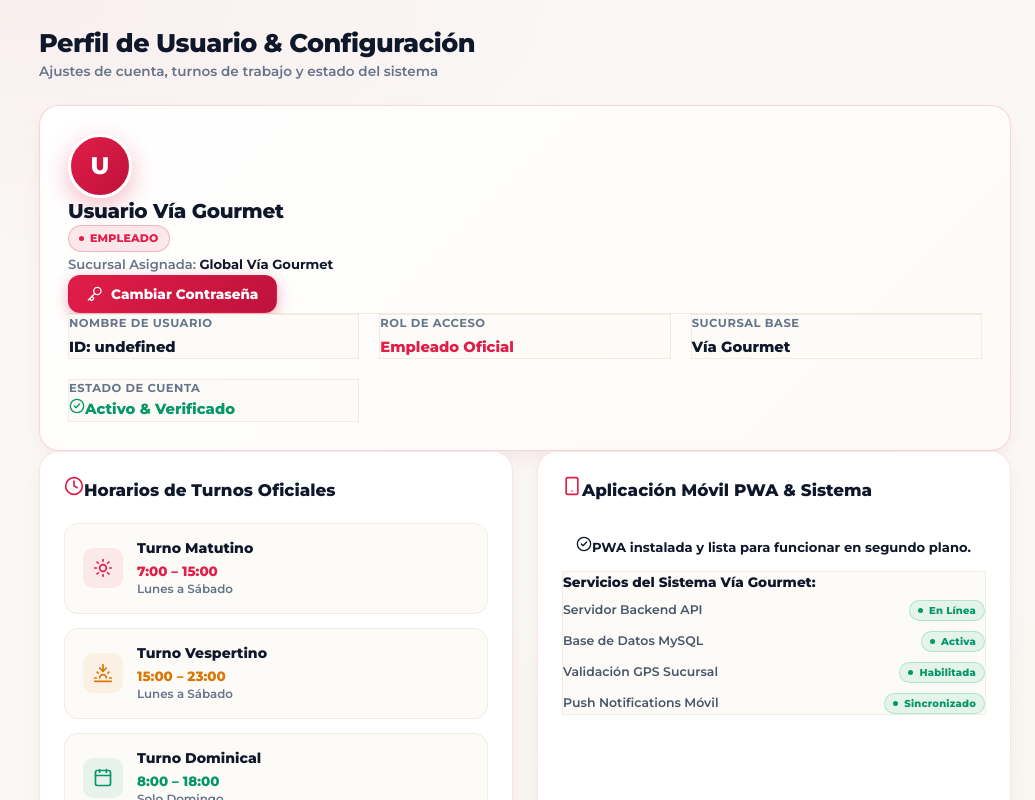
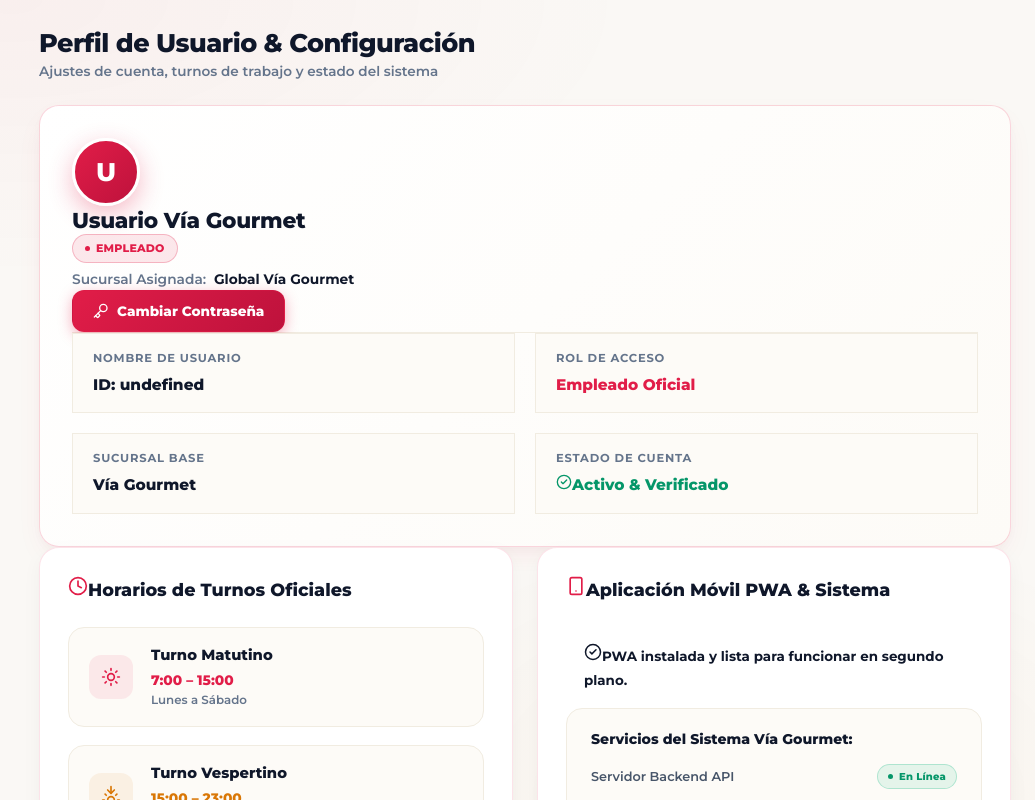
Before and after one commit to 243468-cloud/checador_frontend, a Next.js app: page /settings in a window 1280 px wide. Shown: the top 800 px of the page, without its empty margins (245-1280 px from the left). Built offline with nearby package versions, Linux system fonts and the light colour scheme; no server answers.

Commit message:
style: optimizar espaciado, paddings y margenes de texto/iconos en configuracion para maxima estetica y legibilidad

```diff
--- a/src/app/settings/page.tsx
+++ b/src/app/settings/page.tsx
@@ -71,15 +71,15 @@ export default function SettingsPage() {
           border: '1px solid rgba(225, 29, 72, 0.18)',
           boxShadow: '0 12px 32px -8px rgba(225, 29, 72, 0.08), 0 4px 14px rgba(0,0,0,0.03)',
           borderRadius: '20px',
-          padding: '28px',
+          padding: '32px',
         }}>
-          <div className="flex items-center justify-between flex-wrap gap-4 pb-6 mb-6" style={{ borderBottom: '1px solid #f1ece1' }}>
-            <div className="flex items-center gap-4">
+          <div className="flex items-center justify-between flex-wrap gap-6 pb-6 mb-6" style={{ borderBottom: '1px solid #f1ece1' }}>
+            <div className="flex items-center gap-5">
               <div style={{
-                width: 64, height: 64, borderRadius: '50%',
+                width: 68, height: 68, borderRadius: '50%',
                 background: 'linear-gradient(135deg, #e11d48, #be123c)',
                 color: '#ffffff',
-                fontWeight: 800, fontSize: '1.5rem',
+                fontWeight: 800, fontSize: '1.6rem',
                 display: 'flex', alignItems: 'center', justifyContent: 'center',
                 boxShadow: '0 8px 24px rgba(225, 29, 72, 0.3)',
                 border: '3px solid #ffffff',
@@ -88,16 +88,16 @@ export default function SettingsPage() {
               </div>
 
               <div>
-                <div className="flex items-center gap-2">
-                  <h2 style={{ fontSize: '1.25rem', fontWeight: 800, color: '#0f172a', letterSpacing: '-0.3px' }}>
+                <div className="flex items-center gap-3">
+                  <h2 style={{ fontSize: '1.35rem', fontWeight: 800, color: '#0f172a', letterSpacing: '-0.3px', margin: 0 }}>
                     {user?.fullName || 'Usuario Vía Gourmet'}
                   </h2>
-                  <span className="badge badge-primary" style={{ fontSize: '11px', padding: '4px 10px', fontWeight: 800 }}>
+                  <span className="badge badge-primary" style={{ fontSize: '11px', padding: '5px 12px', fontWeight: 800, borderRadius: '20px' }}>
                     {user?.role === 'SUPERUSER' ? 'SUPERUSUARIO' : user?.role === 'ADMIN' ? 'ADMINISTRADOR' : 'EMPLEADO'}
                   </span>
                 </div>
-                <div style={{ fontSize: '0.82rem', color: '#64748b', fontWeight: 600, marginTop: '3px' }}>
-                  Sucursal Asignada: <strong style={{ color: '#0f172a' }}>{user?.branchName || 'Global Vía Gourmet'}</strong>
+                <div style={{ fontSize: '0.86rem', color: '#64748b', fontWeight: 600, marginTop: '6px' }}>
+                  Sucursal Asignada: <strong style={{ color: '#0f172a', marginLeft: '4px' }}>{user?.branchName || 'Global Vía Gourmet'}</strong>
                 </div>
               </div>
             </div>
@@ -105,13 +105,13 @@ export default function SettingsPage() {
             <div className="flex items-center gap-3">
               <button
                 onClick={() => setShowPasswordModal(true)}
-                className="btn btn-primary flex items-center gap-2"
+                className="btn btn-primary flex items-center gap-2.5"
                 style={{
                   background: 'linear-gradient(135deg, #e11d48, #be123c)',
                   color: '#ffffff',
                   fontWeight: 800,
                   fontSize: '0.85rem',
-                  padding: '10px 18px',
+                  padding: '12px 20px',
                   borderRadius: '12px',
                   boxShadow: '0 4px 14px rgba(225, 29, 72, 0.35)',
                 }}
@@ -123,41 +123,41 @@ export default function SettingsPage() {
           </div>
 
           {/* Profile Metadata Details Grid */}
-          <div className="grid-4 gap-4">
-            <div className="p-4 rounded-xl" style={{ background: '#fdfbf7', border: '1px solid #f1ece1' }}>
-              <div style={{ fontSize: '0.72rem', color: '#64748b', fontWeight: 700, textTransform: 'uppercase', letterSpacing: '0.5px' }}>
+          <div className="grid-2-columns" style={{ gap: '20px' }}>
+            <div className="p-5 rounded-xl" style={{ background: '#fdfbf7', border: '1px solid #f1ece1', padding: '16px 20px' }}>
+              <div style={{ fontSize: '0.72rem', color: '#64748b', fontWeight: 700, textTransform: 'uppercase', letterSpacing: '0.8px', marginBottom: '6px' }}>
                 Nombre de Usuario
               </div>
-              <div style={{ fontSize: '0.92rem', color: '#0f172a', fontWeight: 800, marginTop: '4px' }}>
+              <div style={{ fontSize: '0.96rem', color: '#0f172a', fontWeight: 800 }}>
                 {user?.fullName || `ID: ${user?.userId}`}
               </div>
             </div>
 
-            <div className="p-4 rounded-xl" style={{ background: '#fdfbf7', border: '1px solid #f1ece1' }}>
-              <div style={{ fontSize: '0.72rem', color: '#64748b', fontWeight: 700, textTransform: 'uppercase', letterSpacing: '0.5px' }}>
+            <div className="p-5 rounded-xl" style={{ background: '#fdfbf7', border: '1px solid #f1ece1', padding: '16px 20px' }}>
+              <div style={{ fontSize: '0.72rem', color: '#64748b', fontWeight: 700, textTransform: 'uppercase', letterSpacing: '0.8px', marginBottom: '6px' }}>
                 Rol de Acceso
               </div>
-              <div style={{ fontSize: '0.92rem', color: '#e11d48', fontWeight: 800, marginTop: '4px' }}>
+              <div style={{ fontSize: '0.96rem', color: '#e11d48', fontWeight: 800 }}>
                 {user?.role === 'SUPERUSER' ? 'Superusuario Global' : user?.role === 'ADMIN' ? 'Administrador de Sucursal' : 'Empleado Oficial'}
               </div>
             </div>
 
-            <div className="p-4 rounded-xl" style={{ background: '#fdfbf7', border: '1px solid #f1ece1' }}>
-              <div style={{ fontSize: '0.72rem', color: '#64748b', fontWeight: 700, textTransform: 'uppercase', letterSpacing: '0.5px' }}>
+            <div className="p-5 rounded-xl" style={{ background: '#fdfbf7', border: '1px solid #f1ece1', padding: '16px 20px' }}>
+              <div style={{ fontSize: '0.72rem', color: '#64748b', fontWeight: 700, textTransform: 'uppercase', letterSpacing: '0.8px', marginBottom: '6px' }}>
                 Sucursal Base
               </div>
-              <div style={{ fontSize: '0.92rem', color: '#0f172a', fontWeight: 800, marginTop: '4px' }}>
+              <div style={{ fontSize: '0.96rem', color: '#0f172a', fontWeight: 800 }}>
                 {user?.branchName || 'Vía Gourmet'}
               </div>
             </div>
 
-            <div className="p-4 rounded-xl" style={{ background: '#fdfbf7', border: '1px solid #f1ece1' }}>
-              <div style={{ fontSize: '0.72rem', color: '#64748b', fontWeight: 700, textTransform: 'uppercase', letterSpacing: '0.5px' }}>
+            <div className="p-5 rounded-xl" style={{ background: '#fdfbf7', border: '1px solid #f1ece1', padding: '16px 20px' }}>
+              <div style={{ fontSize: '0.72rem', color: '#64748b', fontWeight: 700, textTransform: 'uppercase', letterSpacing: '0.8px', marginBottom: '6px' }}>
                 Estado de Cuenta
               </div>
-              <div className="flex items-center gap-1.5 mt-1">
+              <div className="flex items-center gap-2" style={{ marginTop: '2px' }}>
                 <CheckCircle2 size={16} color="#059669" />
-                <span style={{ fontSize: '0.92rem', color: '#059669', fontWeight: 800 }}>Activo & Verificado</span>
+                <span style={{ fontSize: '0.96rem', color: '#059669', fontWeight: 800 }}>Activo & Verificado</span>
               </div>
             </div>
           </div>
@@ -165,14 +165,14 @@ export default function SettingsPage() {
 
         {/* 2. SHIFTS & PWA & SYSTEM STATUS GRID (Solo para Administradores y Superusuarios) */}
         {user?.role !== 'EMPLOYEE' && (
-          <div className="grid-2-columns">
+          <div className="grid-2-columns" style={{ gap: '24px' }}>
             {/* Turnos Oficiales */}
-            <div className="card animate-slide-up" style={{ borderRadius: '20px', padding: '24px' }}>
-              <h3 className="flex items-center gap-2" style={{ marginBottom: 20, fontSize: '1.05rem', fontWeight: 800, color: '#0f172a' }}>
+            <div className="card animate-slide-up" style={{ borderRadius: '20px', padding: '28px' }}>
+              <h3 className="flex items-center gap-2.5" style={{ marginBottom: 24, fontSize: '1.1rem', fontWeight: 800, color: '#0f172a' }}>
                 <Clock size={20} color="#e11d48" />
                 <span>Horarios de Turnos Oficiales</span>
               </h3>
-              <div style={{ display: 'flex', flexDirection: 'column', gap: 14 }}>
+              <div style={{ display: 'flex', flexDirection: 'column', gap: 18 }}>
                 {[
                   { name: 'Turno Matutino', time: '7:00 – 15:00', days: 'Lunes a Sábado', color: '#e11d48', icon: <Sun size={20} /> },
                   { name: 'Turno Vespertino', time: '15:00 – 23:00', days: 'Lunes a Sábado', color: '#d97706', icon: <Sunset size={20} /> },
@@ -181,43 +181,43 @@ export default function SettingsPage() {
                   <div key={shift.name} style={{
                     background: '#fdfbf7',
                     border: '1px solid #f1ece1',
-                    borderRadius: '14px',
-                    padding: '14px 18px',
-                    display: 'flex', alignItems: 'center', gap: 14,
+                    borderRadius: '16px',
+                    padding: '16px 20px',
+                    display: 'flex', alignItems: 'center', gap: 18,
                   }}>
-                    <div style={{ width: 40, height: 40, borderRadius: 10, background: `${shift.color}15`, color: shift.color, display: 'flex', alignItems: 'center', justifyContent: 'center', flexShrink: 0 }}>
+                    <div style={{ width: 44, height: 44, borderRadius: 12, background: `${shift.color}15`, color: shift.color, display: 'flex', alignItems: 'center', justifyContent: 'center', flexShrink: 0 }}>
                       {shift.icon}
                     </div>
                     <div>
-                      <div style={{ fontWeight: 800, fontSize: '0.88rem', color: '#0f172a', marginBottom: 2 }}>{shift.name}</div>
-                      <div style={{ fontSize: '0.84rem', color: shift.color, fontWeight: 800 }}>{shift.time}</div>
+                      <div style={{ fontWeight: 800, fontSize: '0.92rem', color: '#0f172a', marginBottom: 4 }}>{shift.name}</div>
+                      <div style={{ fontSize: '0.86rem', color: shift.color, fontWeight: 800, marginBottom: 2 }}>{shift.time}</div>
                       <div style={{ fontSize: '0.74rem', color: '#64748b', fontWeight: 600 }}>{shift.days}</div>
                     </div>
                   </div>
                 ))}
               </div>
-              <div className="alert alert-info flex items-start gap-2" style={{ marginTop: 18, fontSize: '0.78rem' }}>
-                <HelpCircle size={16} style={{ flexShrink: 0, marginTop: 2 }} />
-                <span>Los horarios se aplican globalmente. Para ajustar tolerancias GPS o retardo por sucursal, consulta al administrador.</span>
+              <div className="alert alert-info flex items-start gap-3" style={{ marginTop: 24, fontSize: '0.8rem', padding: '14px 18px', borderRadius: '12px' }}>
+                <HelpCircle size={18} style={{ flexShrink: 0, marginTop: 1 }} />
+                <span style={{ lineHeight: 1.4 }}>Los horarios se aplican globalmente. Para ajustar tolerancias GPS o retardo por sucursal, consulta al administrador.</span>
               </div>
             </div>
 
             {/* Aplicación PWA & Estado */}
-            <div className="card animate-slide-up" style={{ animationDelay: '0.1s', borderRadius: '20px', padding: '24px' }}>
-              <h3 className="flex items-center gap-2" style={{ marginBottom: 20, fontSize: '1.05rem', fontWeight: 800, color: '#0f172a' }}>
+            <div className="card animate-slide-up" style={{ animationDelay: '0.1s', borderRadius: '20px', padding: '28px' }}>
+              <h3 className="flex items-center gap-2.5" style={{ marginBottom: 24, fontSize: '1.1rem', fontWeight: 800, color: '#0f172a' }}>
                 <Smartphone size={20} color="#e11d48" />
                 <span>Aplicación Móvil PWA & Sistema</span>
               </h3>
-              <div className="alert alert-success flex items-center gap-2 mb-4" style={{ padding: '12px 14px' }}>
-                <CheckCircle2 size={16} />
-                <span style={{ fontSize: '0.82rem', fontWeight: 700 }}>PWA instalada y lista para funcionar en segundo plano.</span>
+              <div className="alert alert-success flex items-center gap-3 mb-6" style={{ padding: '16px 18px', borderRadius: '12px' }}>
+                <CheckCircle2 size={18} style={{ flexShrink: 0 }} />
+                <span style={{ fontSize: '0.84rem', fontWeight: 700, lineHeight: 1.4 }}>PWA instalada y lista para funcionar en segundo plano.</span>
               </div>
 
-              <div className="p-4 rounded-xl mb-4" style={{ background: '#fdfbf7', border: '1px solid #f1ece1' }}>
-                <div style={{ fontWeight: 800, fontSize: '0.85rem', color: '#0f172a', marginBottom: '8px' }}>
+              <div className="p-5 rounded-xl" style={{ background: '#fdfbf7', border: '1px solid #f1ece1', padding: '20px 24px', borderRadius: '16px' }}>
+                <div style={{ fontWeight: 800, fontSize: '0.88rem', color: '#0f172a', marginBottom: '14px' }}>
                   Servicios del Sistema Vía Gourmet:
                 </div>
-                <div style={{ display: 'flex', flexDirection: 'column', gap: 10 }}>
+                <div style={{ display: 'flex', flexDirection: 'column', gap: 14 }}>
                   {[
                     { label: 'Servidor Backend API', status: 'En Línea', ok: true },
                     { label: 'Base de Datos MySQL', status: 'Activa', ok: true },
@@ -225,8 +225,8 @@ export default function SettingsPage() {
                     { label: 'Push Notifications Móvil', status: 'Sincronizado', ok: true },
                   ].map(item => (
                     <div key={item.label} style={{ display: 'flex', justifyContent: 'space-between', alignItems: 'center' }}>
-                      <span style={{ fontSize: '0.78rem', color: '#475569', fontWeight: 600 }}>{item.label}</span>
-                      <span className="badge badge-success" style={{ fontSize: '10px', padding: '2px 8px', fontWeight: 800 }}>
+                      <span style={{ fontSize: '0.8rem', color: '#475569', fontWeight: 600 }}>{item.label}</span>
+                      <span className="badge badge-success" style={{ fontSize: '10px', padding: '4px 10px', fontWeight: 800, borderRadius: '20px' }}>
                         {item.status}
                       </span>
                     </div>
```
